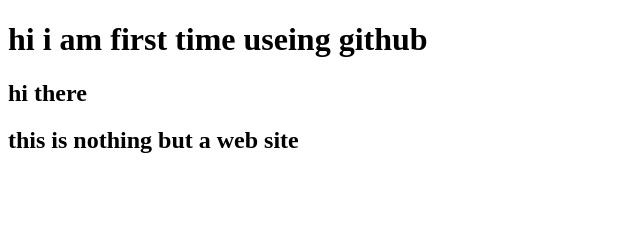
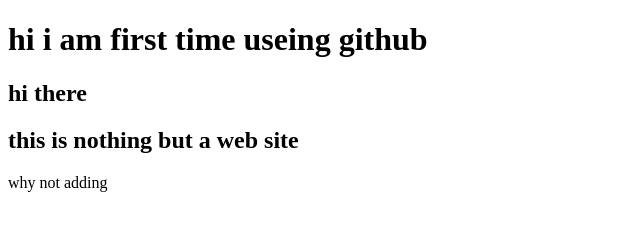
Before and after one commit to AshrafulAnamAlve/my..first..site, a plain HTML site: page index.html in a window 1280 px wide. Shown: the whole page, without its empty margins (0-640 px from the left). Drawn offline with Linux system fonts and the light colour scheme.

Commit message:
pleace add

```diff
--- a/index.html
+++ b/index.html
@@ -10,5 +10,6 @@
     <h1>hi i am first time useing github</h1>
     <h2>hi there</h2>
     <h2>this is nothing but a web site</h2>
+    <p>why not adding</p>
 </body>
 </html>
```
Also changed, not shown: 1 other file.
